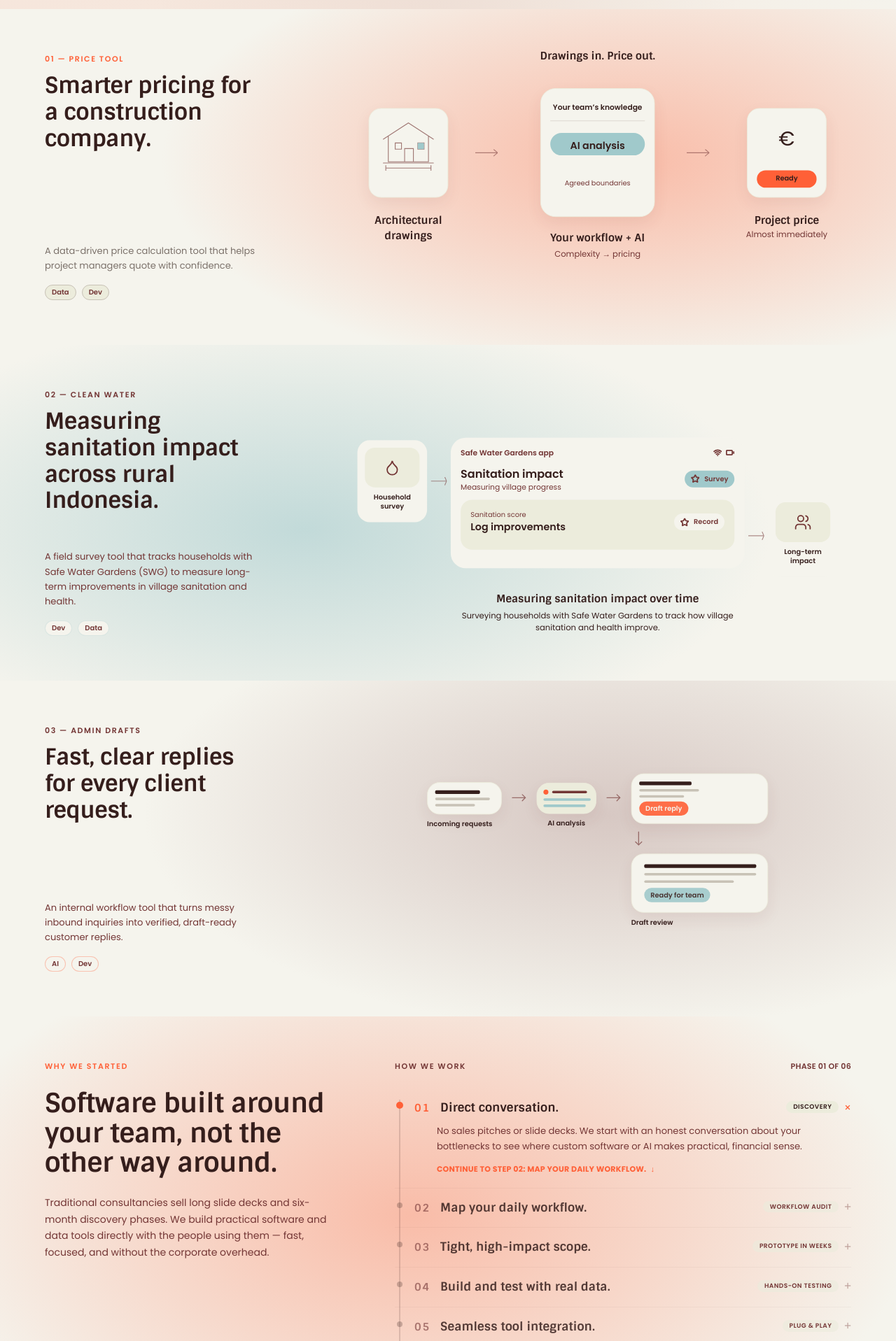
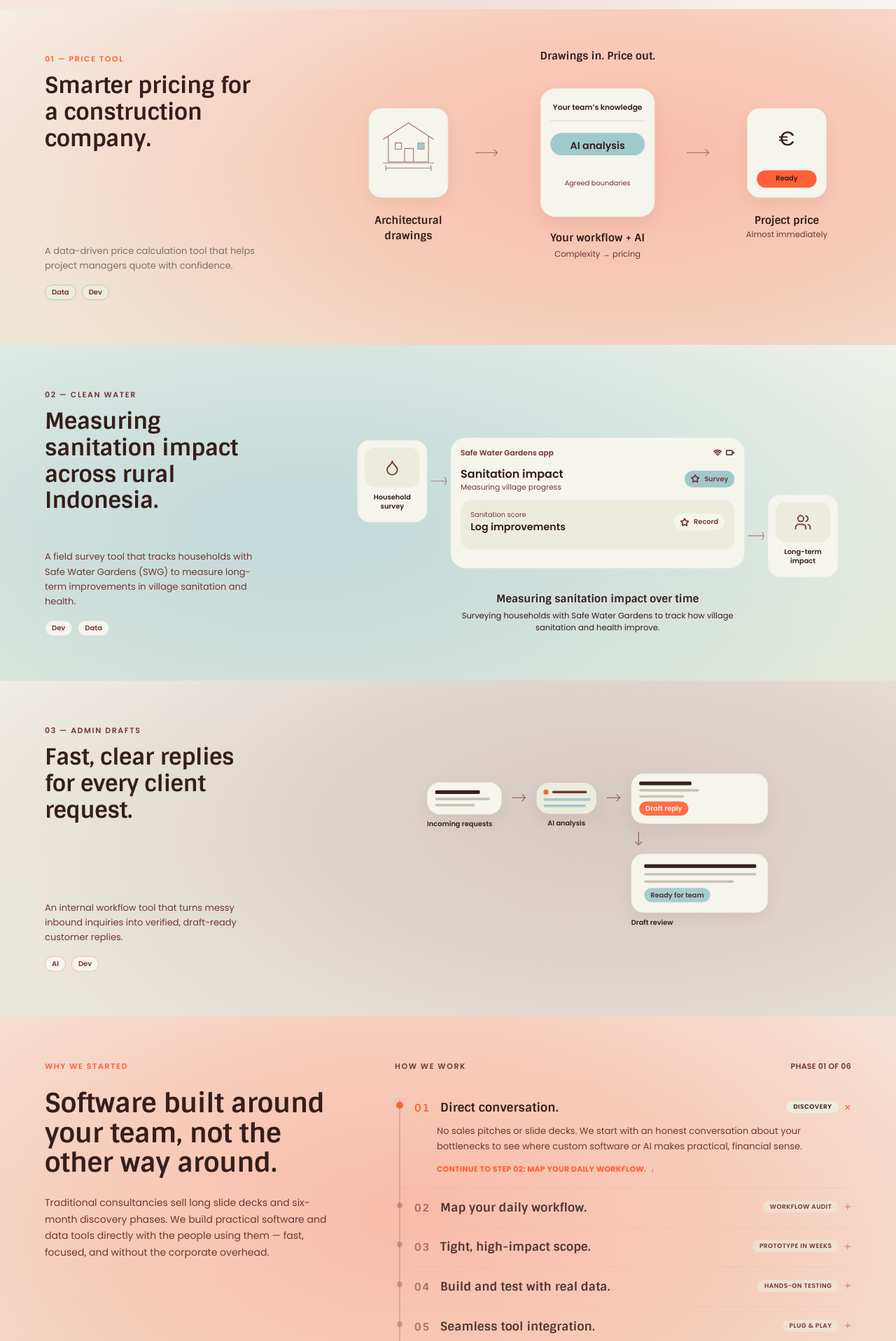
Before and after one commit to dcvanduuren/Keizersgracht, a Next.js app: page / in a window 1280 px wide. Shown: the part 880-2797 px from the top of the page at 70% size. Built offline with nearby package versions, Linux system fonts and the light colour scheme.

Commit message:
Expand ambient saturation bulbs to 95-100% and add warm sand base to eliminate excess white space

```diff
--- a/src/app/globals.css
+++ b/src/app/globals.css
@@ -102,35 +102,47 @@ html {
   }
 }
 
-/* Background Gradients: soft ambient bulbs of saturation that dissolve outward without diagonal lines */
+/* Background Gradients: generous ambient bulbs of saturation with warm sand transitions (no excess white space) */
 .bg-gradient-coral {
   background-color: #F5F4ED;
-  background-image: radial-gradient(ellipse 65% 80% at 70% 45%, #F9BCA8 0%, rgba(249, 188, 168, 0.45) 45%, rgba(245, 244, 237, 0) 80%);
+  background-image:
+    radial-gradient(ellipse 95% 120% at 70% 45%, #F9BCA8 0%, rgba(249, 188, 168, 0.7) 35%, rgba(249, 188, 168, 0.25) 70%, rgba(245, 244, 237, 0) 95%),
+    linear-gradient(180deg, #F5F4ED 0%, #ECECDC 100%);
 }
 
 .bg-gradient-aqua {
   background-color: #F5F4ED;
-  background-image: radial-gradient(ellipse 65% 80% at 34% 55%, #C2DAD9 0%, rgba(194, 218, 217, 0.45) 45%, rgba(245, 244, 237, 0) 80%);
+  background-image:
+    radial-gradient(ellipse 95% 120% at 34% 55%, #C2DAD9 0%, rgba(194, 218, 217, 0.7) 35%, rgba(194, 218, 217, 0.25) 70%, rgba(245, 244, 237, 0) 95%),
+    linear-gradient(180deg, #F5F4ED 0%, #ECECDC 100%);
 }
 
 .bg-gradient-stone {
   background-color: #F5F4ED;
-  background-image: radial-gradient(ellipse 65% 80% at 68% 40%, #D7C8C3 0%, rgba(215, 200, 195, 0.45) 45%, rgba(245, 244, 237, 0) 80%);
+  background-image:
+    radial-gradient(ellipse 95% 120% at 68% 40%, #D7C8C3 0%, rgba(215, 200, 195, 0.7) 35%, rgba(215, 200, 195, 0.25) 70%, rgba(245, 244, 237, 0) 95%),
+    linear-gradient(180deg, #F5F4ED 0%, #ECECDC 100%);
 }
 
 .bg-gradient-how-we-work {
   background-color: #F5F4ED;
-  background-image: radial-gradient(ellipse 70% 85% at 46% 48%, #F9BCA8 0%, rgba(249, 188, 168, 0.45) 45%, rgba(245, 244, 237, 0) 80%);
+  background-image:
+    radial-gradient(ellipse 100% 125% at 46% 48%, #F9BCA8 0%, rgba(249, 188, 168, 0.7) 35%, rgba(249, 188, 168, 0.25) 70%, rgba(245, 244, 237, 0) 95%),
+    linear-gradient(180deg, #F5F4ED 0%, #ECECDC 100%);
 }
 
 .bg-gradient-about {
   background-color: #F5F4ED;
-  background-image: radial-gradient(ellipse 65% 85% at 66% 50%, #C2DAD9 0%, rgba(194, 218, 217, 0.45) 45%, rgba(245, 244, 237, 0) 80%);
+  background-image:
+    radial-gradient(ellipse 95% 125% at 66% 50%, #C2DAD9 0%, rgba(194, 218, 217, 0.7) 35%, rgba(194, 218, 217, 0.25) 70%, rgba(245, 244, 237, 0) 95%),
+    linear-gradient(180deg, #F5F4ED 0%, #ECECDC 100%);
 }
 
 .bg-gradient-talk {
   background-color: #F5F4ED;
-  background-image: radial-gradient(ellipse 70% 85% at 76% 55%, #F9BCA8 0%, rgba(249, 188, 168, 0.45) 45%, rgba(245, 244, 237, 0) 80%);
+  background-image:
+    radial-gradient(ellipse 100% 125% at 76% 55%, #F9BCA8 0%, rgba(249, 188, 168, 0.7) 35%, rgba(249, 188, 168, 0.25) 70%, rgba(245, 244, 237, 0) 95%),
+    linear-gradient(180deg, #F5F4ED 0%, #ECECDC 100%);
 }
 
 /*
```
